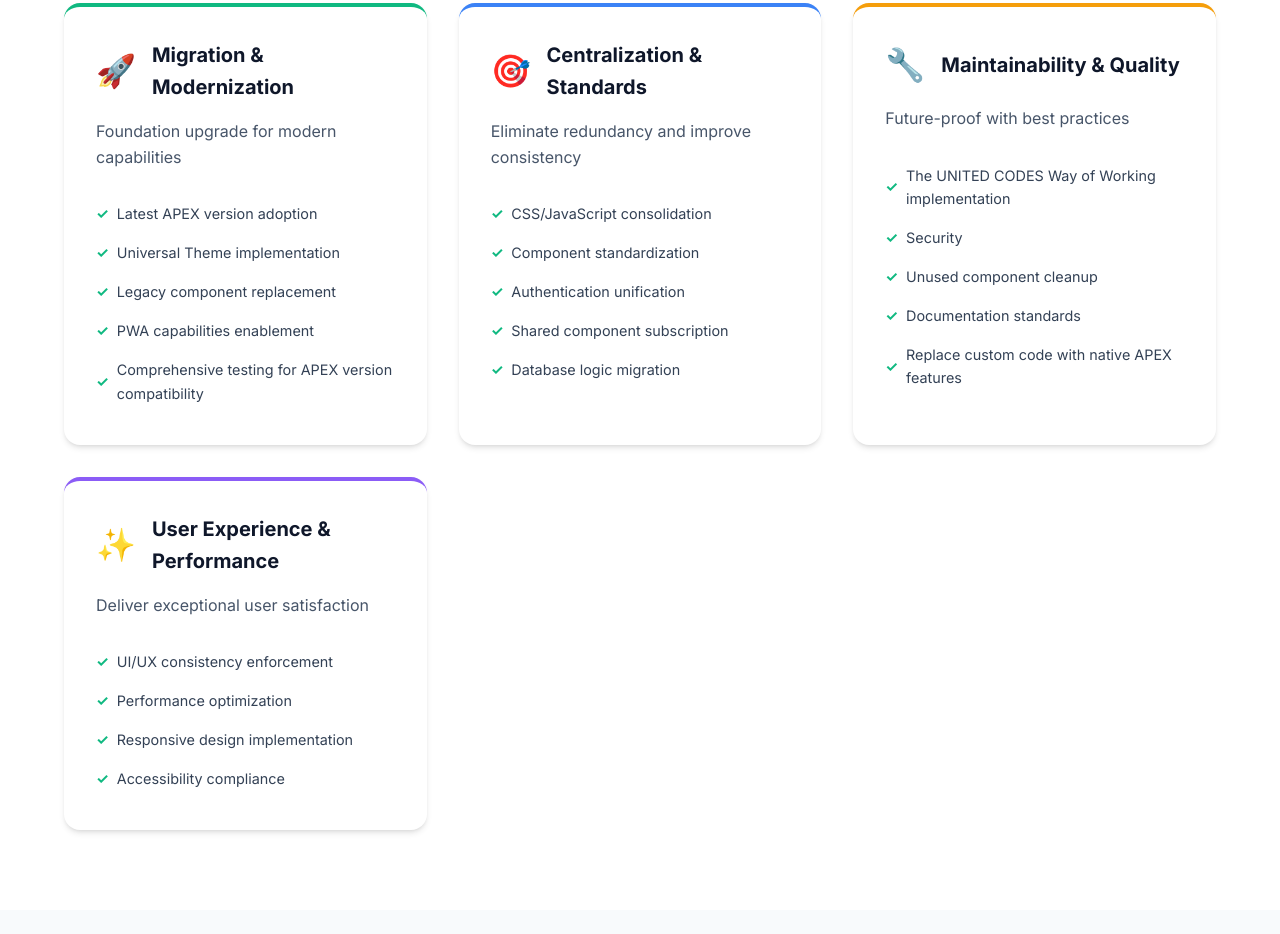
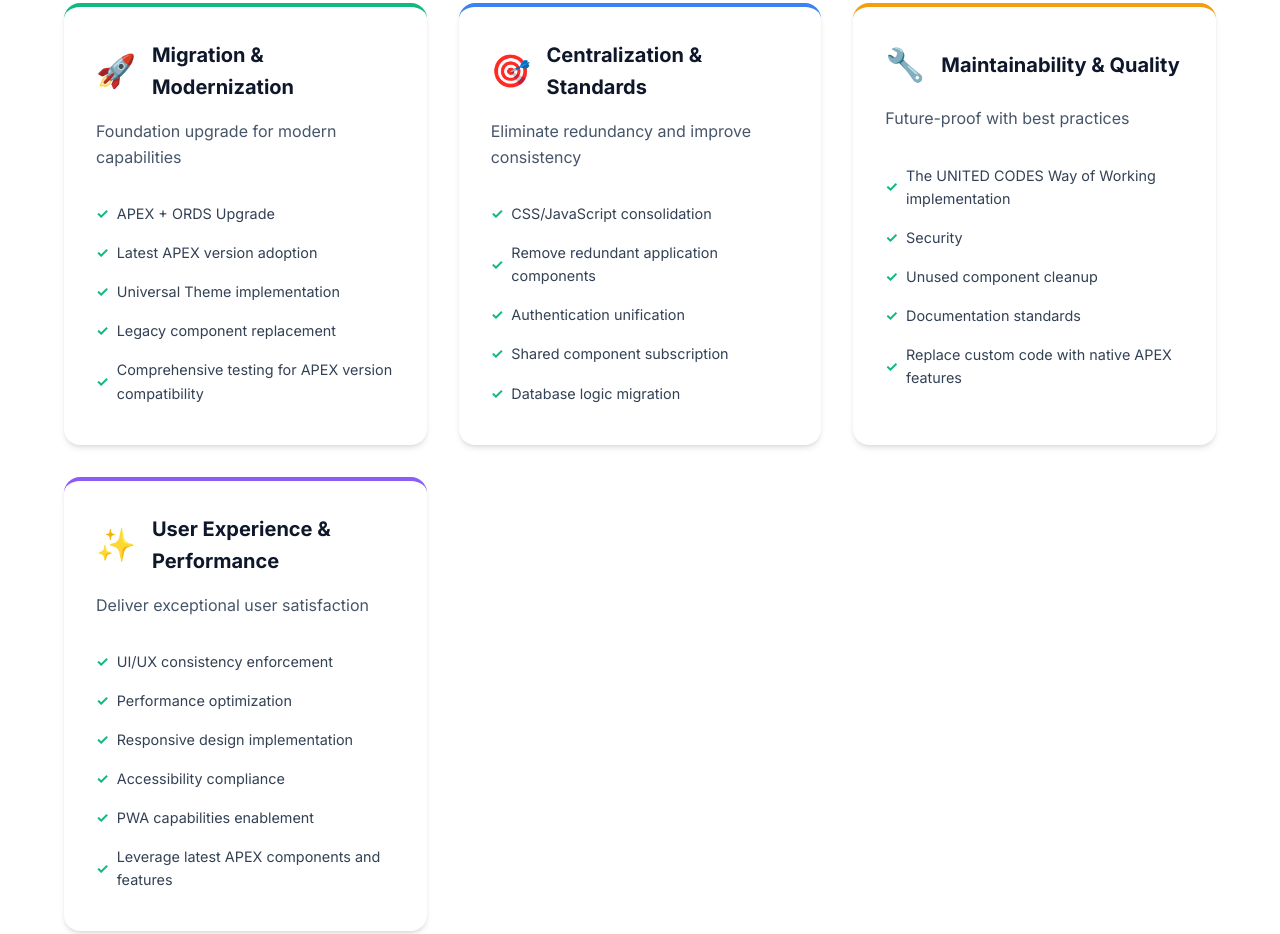
Before and after one commit to goflygirl/uc_apex_upgrades_landing, a plain HTML site: page index.html in a window 1280 px wide. Shown: the part 5668-6602 px from the top of the page. Drawn offline with Linux system fonts and the light colour scheme.

Commit message:
Changes to the Methodology section

```diff
--- a/index.html
+++ b/index.html
@@ -386,10 +386,10 @@
                     <div class="pillar-content">
                         <p>Foundation upgrade for modern capabilities</p>
                         <ul class="pillar-features">
+                            <li>APEX + ORDS Upgrade</li>
                             <li>Latest APEX version adoption</li>
                             <li>Universal Theme implementation</li>
                             <li>Legacy component replacement</li>
-                            <li>PWA capabilities enablement</li>
                             <li>Comprehensive testing for APEX version compatibility</li>
                         </ul>
                     </div>
@@ -404,7 +404,7 @@
                         <p>Eliminate redundancy and improve consistency</p>
                         <ul class="pillar-features">
                             <li>CSS/JavaScript consolidation</li>
-                            <li>Component standardization</li>
+                            <li>Remove redundant application components</li>
                             <li>Authentication unification</li>
                             <li>Shared component subscription</li>
                             <li>Database logic migration</li>
@@ -441,6 +441,8 @@
                             <li>Performance optimization</li>
                             <li>Responsive design implementation</li>
                             <li>Accessibility compliance</li>
+                            <li>PWA capabilities enablement</li>
+                            <li>Leverage latest APEX components and features</li>
                         </ul>
                     </div>
                 </div>
```
